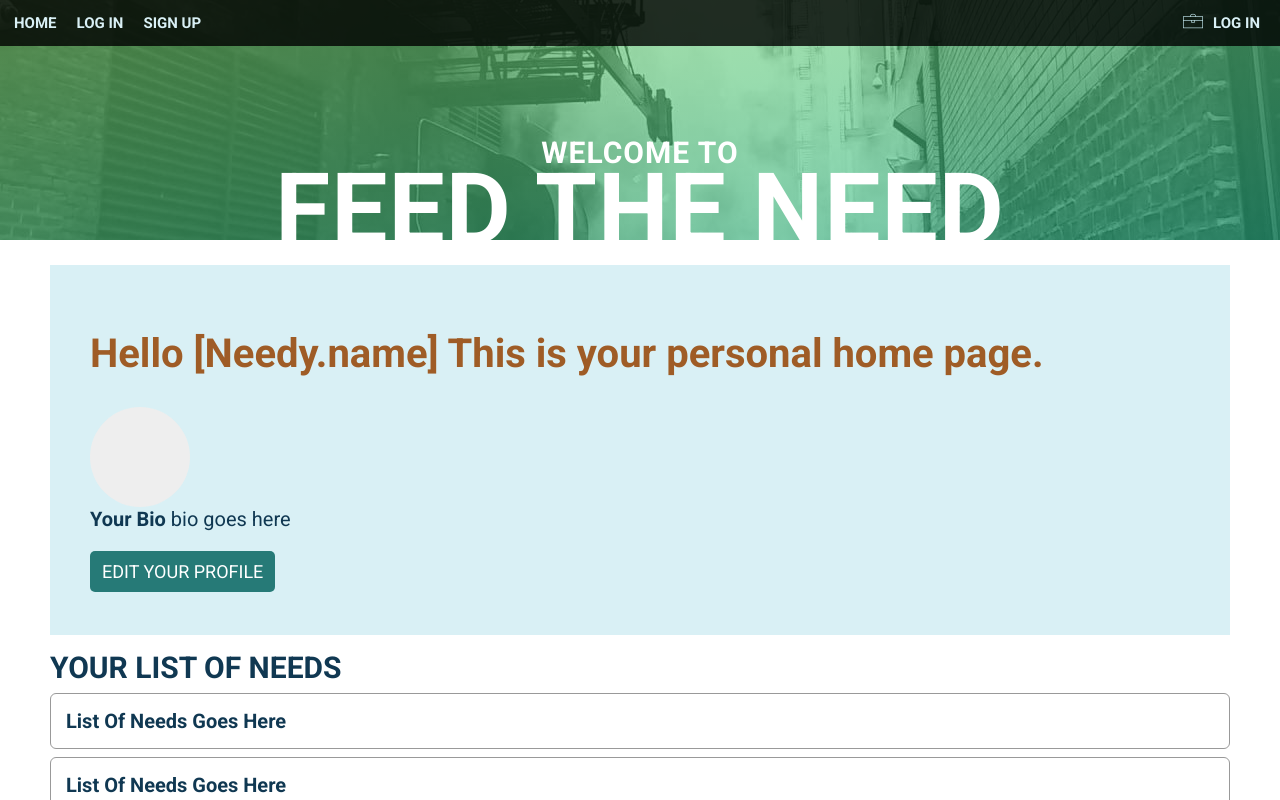
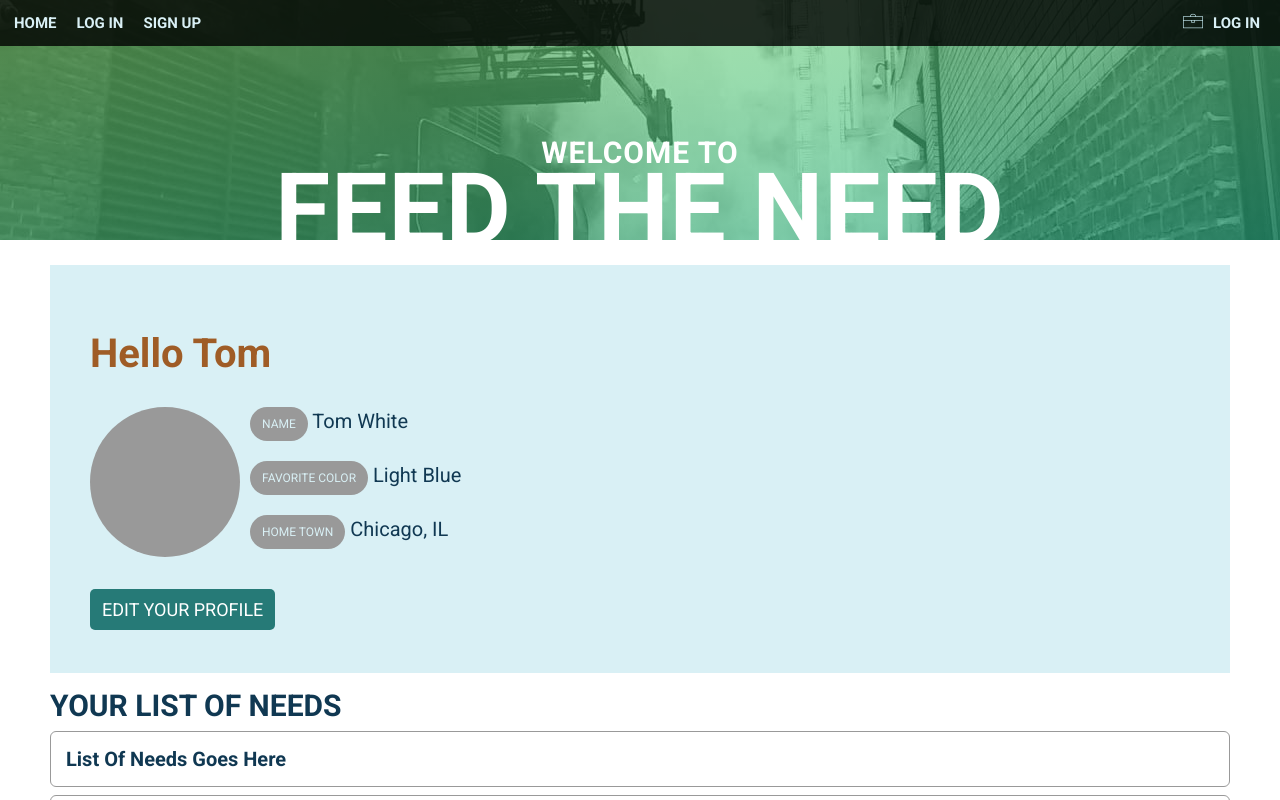
Before and after one commit to miloscomplex/feed-the-need-react, a React (Create React App) app in the folder frontend/: page /feed-the-need/needy in a window 1280 px wide. Shown: the top 800 px of the page. Built offline with nearby package versions, Linux system fonts and the light colour scheme.

Commit message:
creating stylized bio box

```diff
--- a/frontend/src/components/needy/NeedyLanding.js
+++ b/frontend/src/components/needy/NeedyLanding.js
@@ -5,14 +5,27 @@ function NeedyLanding() {
     <div id='content' className='needy-landing'>
       <div className='needy-landing__bio'>
         <h1 className='needy-landing__h1'>
-          Hello [Needy.name] This is your personal home page.
+          Hello Tom
         </h1>
-        <div className='needy-landing__bio-img'> </div>
-        <p className='text__bio'>
-          <strong>Your Bio</strong> bio goes here
-        </p>
+        <div className='needy-landing__div'>
+          <div className='needy-landing__bio-img'> </div>
+          <div className='needy-landing__bio-text-div'>
 
-        <Link to='' className='needy-landing__btn'>Edit your profile</Link>
+            <p className='text__bio needy-landing__bio-p'>
+              <label className='needy-landing__bio-label'>Name</label> Tom White
+            </p>
+
+            <p className='text__bio needy-landing__bio-p'>
+              <label className='needy-landing__bio-label'>Favorite Color</label> Light Blue
+            </p>
+
+            <p className='text__bio needy-landing__bio-p'>
+              <label className='needy-landing__bio-label'>Home town</label> Chicago, IL
+            </p>
+
+          </div>
+        </div>
+        <Link to='' className='needy-landing__bio-btn'>Edit your profile</Link>
       </div>
 
       <h2>Your List Of Needs</h2>
--- a/frontend/src/sass/pages/needy-landing.scss
+++ b/frontend/src/sass/pages/needy-landing.scss
@@ -1,13 +1,46 @@
 .needy-landing {
+
+  &__div {
+    display: flex;
+    align-content: center;
+  }
 
   &__bio {
     background-color: $color-ultra-light-cyan;
     padding: 4rem;
-  }
-  &__bio-img {
-    height: 10rem;
-    width: 10rem;
-    border-radius: 800px;
-    background-color: $color-light-grey;
+
+    &-img {
+      height: 15rem;
+      width: 15rem;
+      margin-right: 1rem;
+      border-radius: 800px;
+      background-color: $color-dark-grey;
+    }
+
+    &-text-div {
+      width:40%;
+      display: flex;
+      flex-direction: column;
+    }
+
+    &-p {
+      margin-bottom: 2rem;
+    }
+
+    &-label {
+      color: $color-ultra-light-cyan;
+      font-size: 1.2rem;
+      text-transform: uppercase;
+      background-color: $color-dark-grey;
+      display: inline-block;
+      padding: 1rem 1.2rem;
+      border-radius: 17777rem;
+    }
+
+    &-btn {
+      display: block;
+    }
+
+
   }
 }
```
